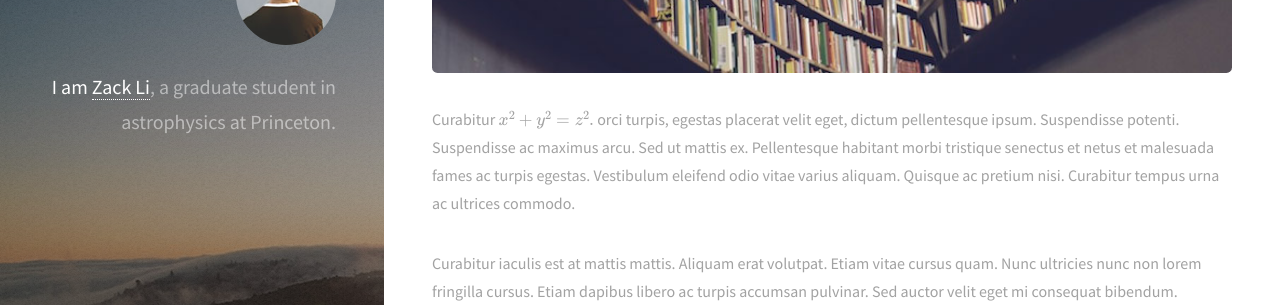
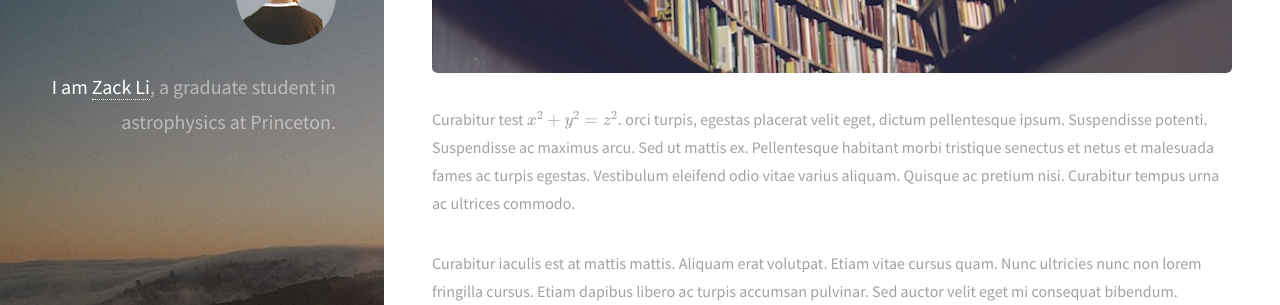
Before and after one commit to xzackli/xzackli.github.io, a Jekyll site: the page built from _posts/2015-02-17-curabitur.markdown, in a window 1280 px wide and 900 px high, scrolled down 461 px. Shown: the part 151-456 px from the top of the window. Built offline with Jekyll 4.4.1, drawn with Linux system fonts in a browser that asks for light colours; formulas are drawn with MathJax 3.

Commit message:
just a minor fix
minor edit to curabitur

```diff
--- a/_posts/2015-02-17-curabitur.markdown
+++ b/_posts/2015-02-17-curabitur.markdown
@@ -1,7 +1,7 @@
 ---
 layout: post
 ---
-<img src="/images/fulls/03.jpg" class="fit image"> Curabitur $$x^2 + y^2 = z^2.$$ orci turpis, egestas placerat velit eget, dictum pellentesque ipsum. Suspendisse potenti. Suspendisse ac maximus arcu. Sed ut mattis ex. Pellentesque habitant morbi tristique senectus et netus et malesuada fames ac turpis egestas. Vestibulum eleifend odio vitae varius aliquam. Quisque ac pretium nisi. Curabitur tempus urna ac ultrices commodo.
+<img src="/images/fulls/03.jpg" class="fit image"> Curabitur test $$x^2 + y^2 = z^2.$$ orci turpis, egestas placerat velit eget, dictum pellentesque ipsum. Suspendisse potenti. Suspendisse ac maximus arcu. Sed ut mattis ex. Pellentesque habitant morbi tristique senectus et netus et malesuada fames ac turpis egestas. Vestibulum eleifend odio vitae varius aliquam. Quisque ac pretium nisi. Curabitur tempus urna ac ultrices commodo.
 
 Curabitur iaculis est at mattis mattis. Aliquam erat volutpat. Etiam vitae cursus quam. Nunc ultricies nunc non lorem fringilla cursus. Etiam dapibus libero ac turpis accumsan pulvinar. Sed auctor velit eget mi consequat bibendum. Aliquam interdum purus eget metus pretium ullamcorper.
 
```
